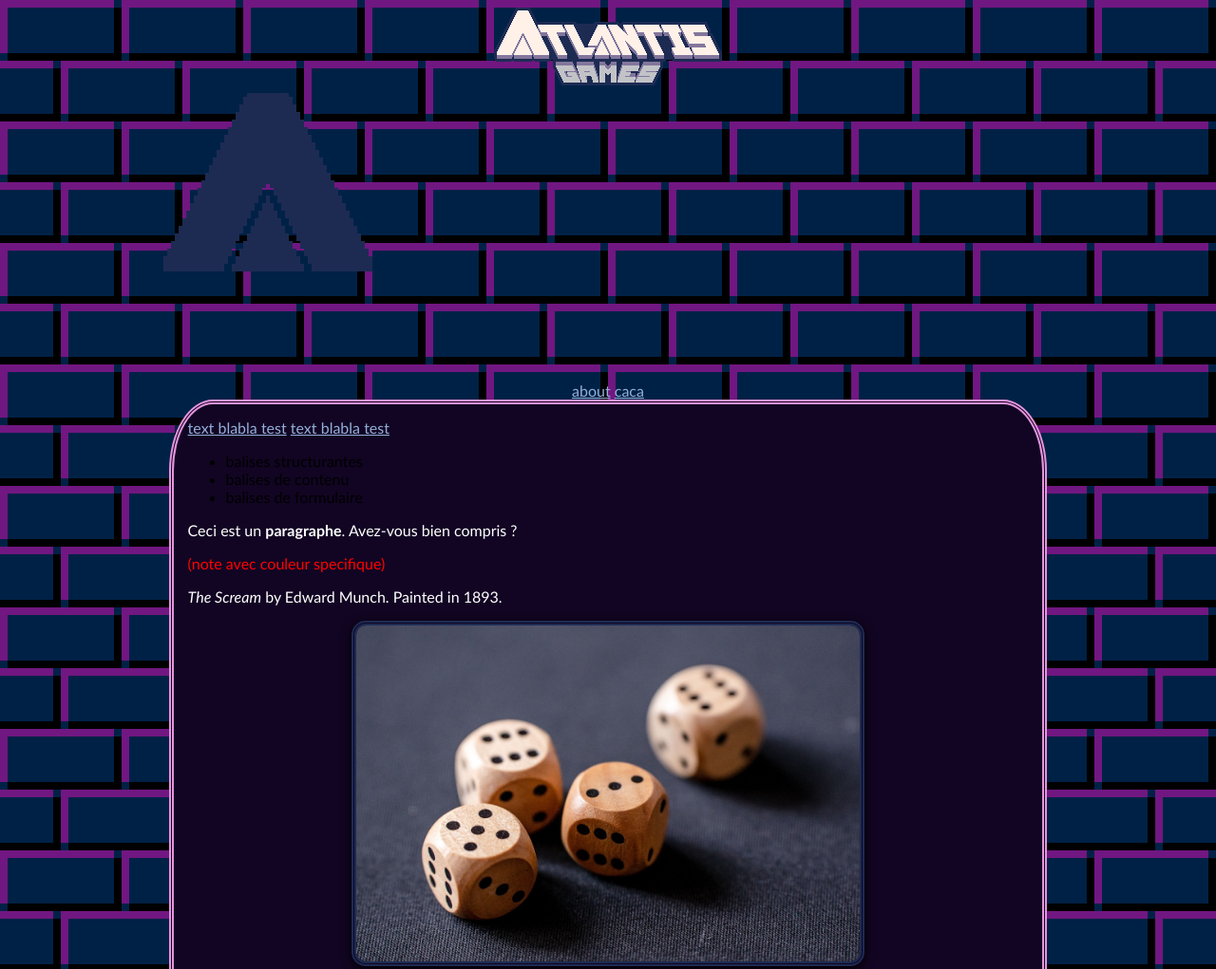
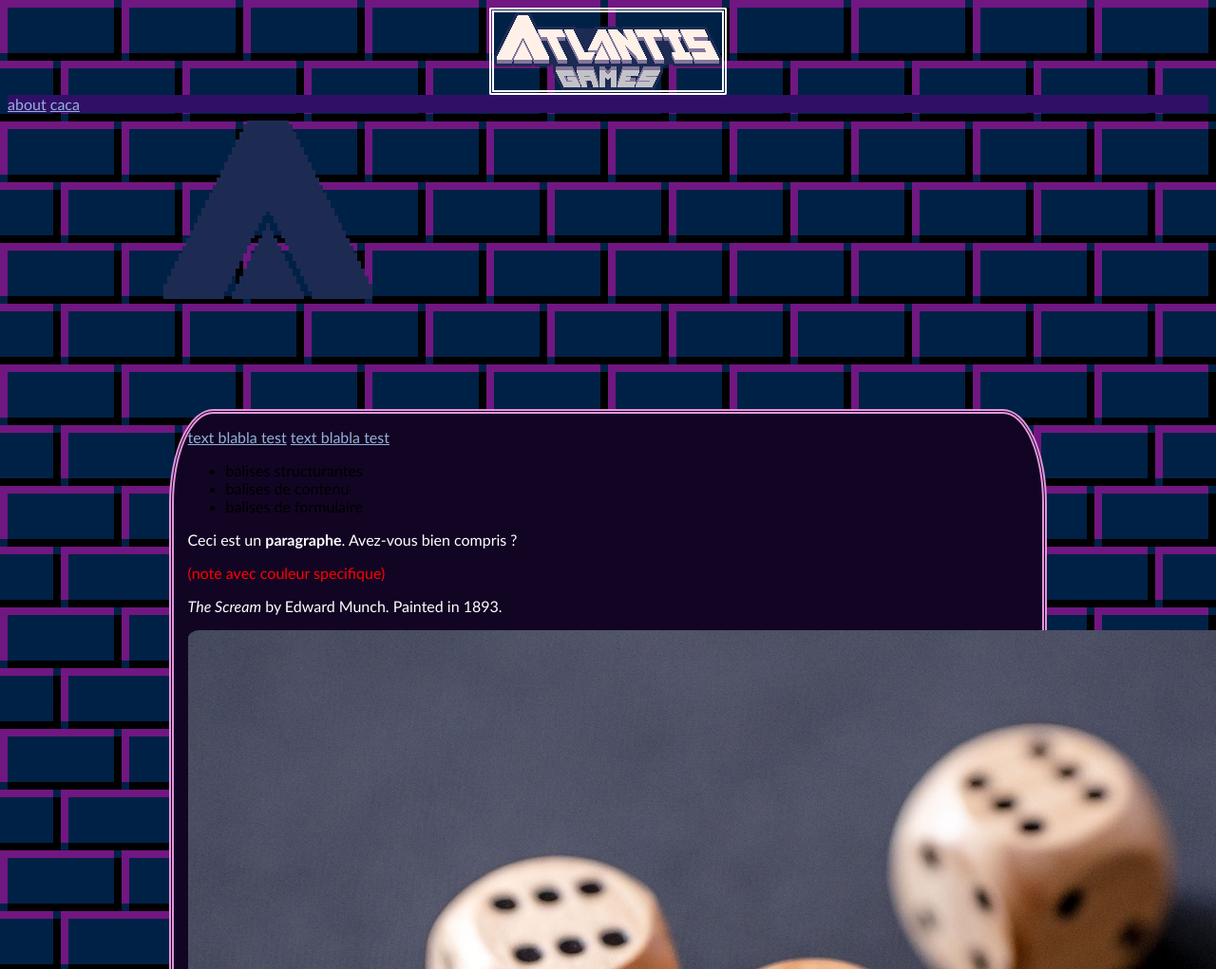
Before and after one commit to Royaku-Atlantis/atlantis_games_site, a plain HTML site: page index.html in a window 1280 px wide. Shown: the top 1021 px of the page at 95% size. Drawn offline with Linux system fonts and the light colour scheme.

Commit message:
changing shit instead of td
Updated header structure and navigation links.

```diff
--- a/index.html
+++ b/index.html
@@ -11,13 +11,15 @@
 <body>
     <script src="script.js"></script>
     <header>
-        <path>
-            <img src="images/atlantis_games.png">
-            <img src="images/atlantis_games.gif">
-            <a href="caca.html">about</a>
-            <a href="caca.html">caca</a>
-        </path>
+	<a href=index.html><img src="images/atlantis_games.png"></a>
+       <!--do classes for those divs--!>
+	<nav>
+        	<a class="navButton" href="caca.html">about</a>
+        	<a class="navButton" href="caca.html">caca</a>
+	</nav>
+
     </header>
+    <img class="title" src="images/atlantis_games.gif">
     <main>
         <a href="caca.html">text blabla test</a>
         <a href="redneck_vs_alien/index.html">text blabla test</a>
@@ -31,7 +33,7 @@
         <p><span style="color: rgb(255,0,0);">(note avec couleur specifique)</span></p>
         <p><cite>The Scream</cite> by Edward Munch. Painted in 1893.</p>
 
-        <img src="images/rand.jpg", class="in_body">
+        <img src="images/rand.jpg">
         <br>
         <a href="https://google.com"><img src="images/rand.jpg"></a>
 
```
